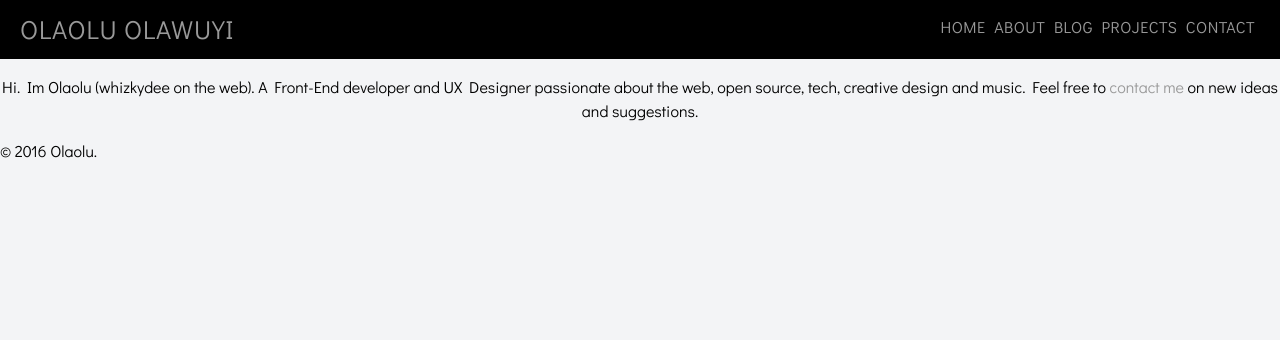
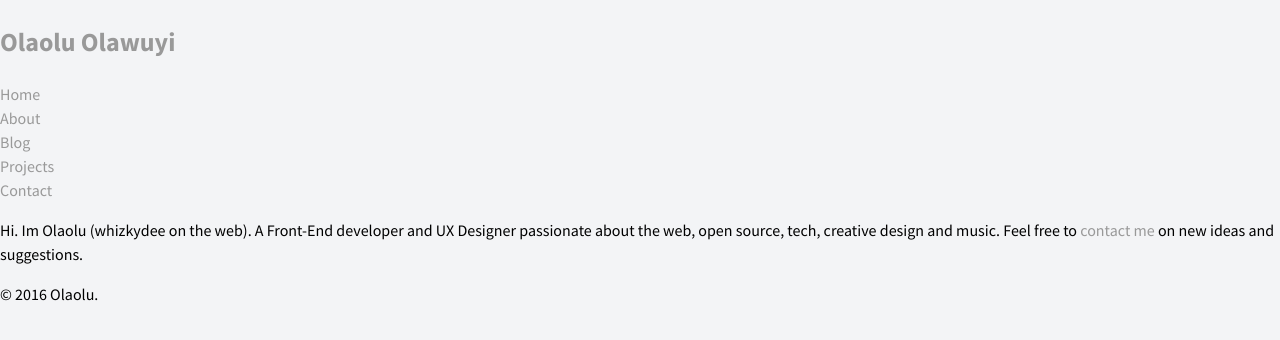
Before and after one commit to whizkydee/old-site, a Jekyll site: the page built from index.html, in a window 1280 px wide. Shown: the top 340 px of the page. Built offline with Jekyll 4.4.1, drawn with Linux system fonts in a browser that asks for light colours.

Commit message:
Update styles

```diff
--- a/_sass/includes/_global.scss
+++ b/_sass/includes/_global.scss
@@ -1,13 +1,9 @@
 @-ms-viewport {
    width: device-width;
 }
-
-
 @viewport {
    width: device-width;
 }
-
-
 ::-webkit-selection {
    background: #252525;
    color: $off_white;
@@ -94,13 +90,3 @@
    padding: 0em;
    background: #F3F4F6;
 }
-
-main {
-   &.site-content {
-      max-width: 1279px;
-      width: 94%;
-      .site-wrapper {
-         margin-bottom: 50px;
-      }
-   }
-}
--- a/_sass/includes/_variables.scss
+++ b/_sass/includes/_variables.scss
@@ -2,8 +2,8 @@
    Variables
    ========================================================================== */
 
-$basefont: "Didact Gothic", Calibri, "Trebuchet MS", Helvetica, Arial, georgia;
-$font-alt: "Didact Gothic", Calibri, "Trebuchet MS", Helvetica, Arial, georgia;
+$basefont: "Source Sans Pro", Calibri, "Trebuchet MS", Helvetica, Arial, georgia;
+$font-alt: "Lora", Calibri, "Trebuchet MS", Helvetica, Arial, georgia;
 $font_alt: $font-alt;
 $code_font: "Source Code Pro", Consolas, Menlo, Monaco, monospace;
 $code_font_alt: Consolas, "Source Code Pro", Menlo, Monaco, monospace;
--- a/css/main.scss
+++ b/css/main.scss
@@ -10,6 +10,4 @@
 		"includes/typography",
 		"includes/normalize";
 
-@import url(https://fonts.googleapis.com/css?family=Lora:400|Didact+Gothic);
-
-@import "home";
+@import url(https://fonts.googleapis.com/css?family=Lora:400|Source+Sans+Pro:400,200,300,600,700,900);
```
